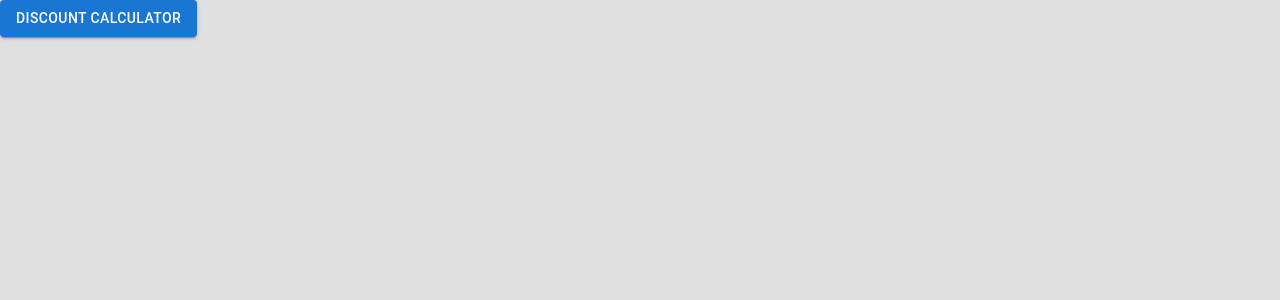
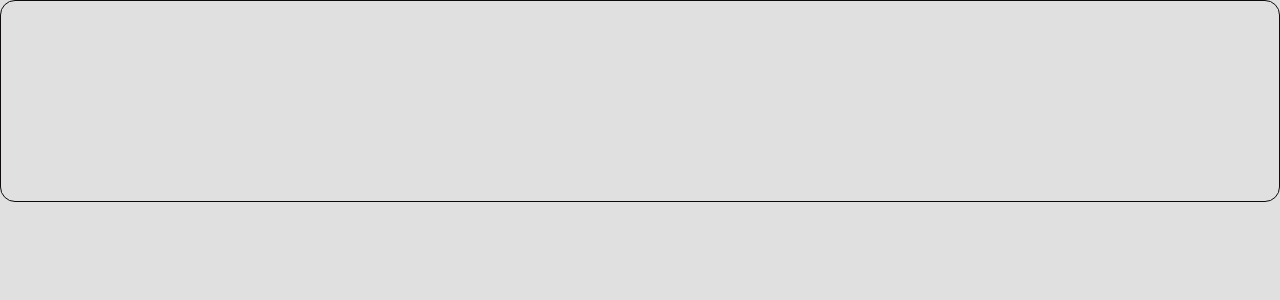
Before and after one commit to balaji1610/Discount_Calculator, a React (Create React App) app: page / in a window 1280 px wide. Shown: the top 300 px of the page. Built offline with nearby package versions, Linux system fonts and the light colour scheme.

Commit message:
Create_header_page

```diff
--- a/src/App.js
+++ b/src/App.js
@@ -1,9 +1,8 @@
-import { Button } from "@mui/material";
-
+import Home_Page from "./Pages/Home_Page";
 function App() {
   return (
     <div>
-      <Button color="primary" variant="contained">Discount Calculator</Button>
+      <Home_Page />
     </div>
   );
 }
--- /dev/null
+++ b/src/Containers/Header.jsx
@@ -0,0 +1,9 @@
+import { Grid } from "@mui/material";
+
+export default function Header() {
+  return (
+    <div>
+      <div className="header_layout"></div>
+    </div>
+  );
+}
--- /dev/null
+++ b/src/Css/Header.css
@@ -0,0 +1,5 @@
+.header_layout {
+  height: 25vh;
+  border: 1px solid rgb(13, 11, 11);
+  border-radius: 15px;
+}
--- /dev/null
+++ b/src/Pages/Home_Page.jsx
@@ -0,0 +1,9 @@
+import Header from "../Containers/Header";
+
+export default function Home_Page() {
+  return (
+    <div>
+      <Header />
+    </div>
+  );
+}
```
Also changed, not shown: src/index.js (+7 -6 lines).
